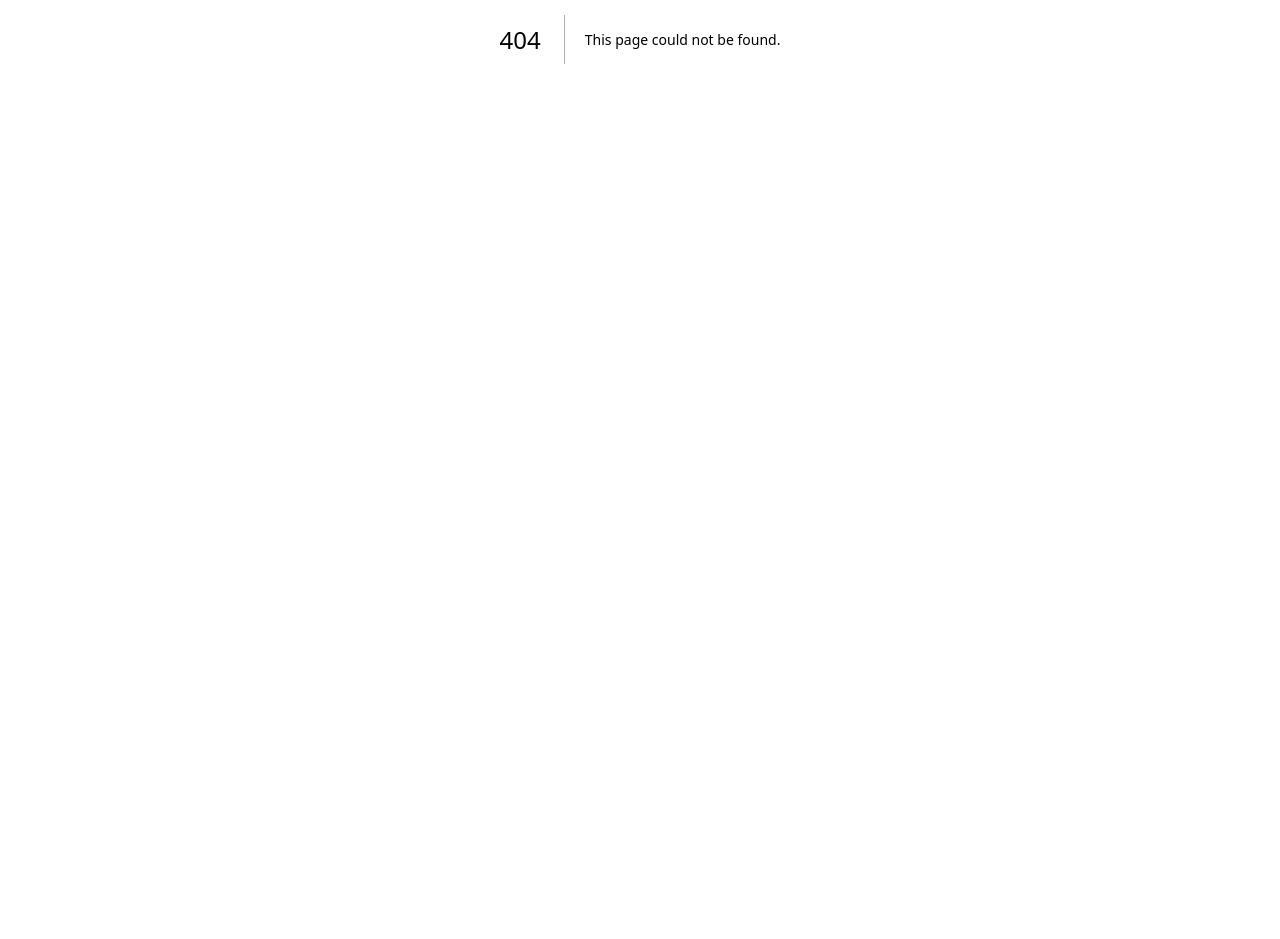
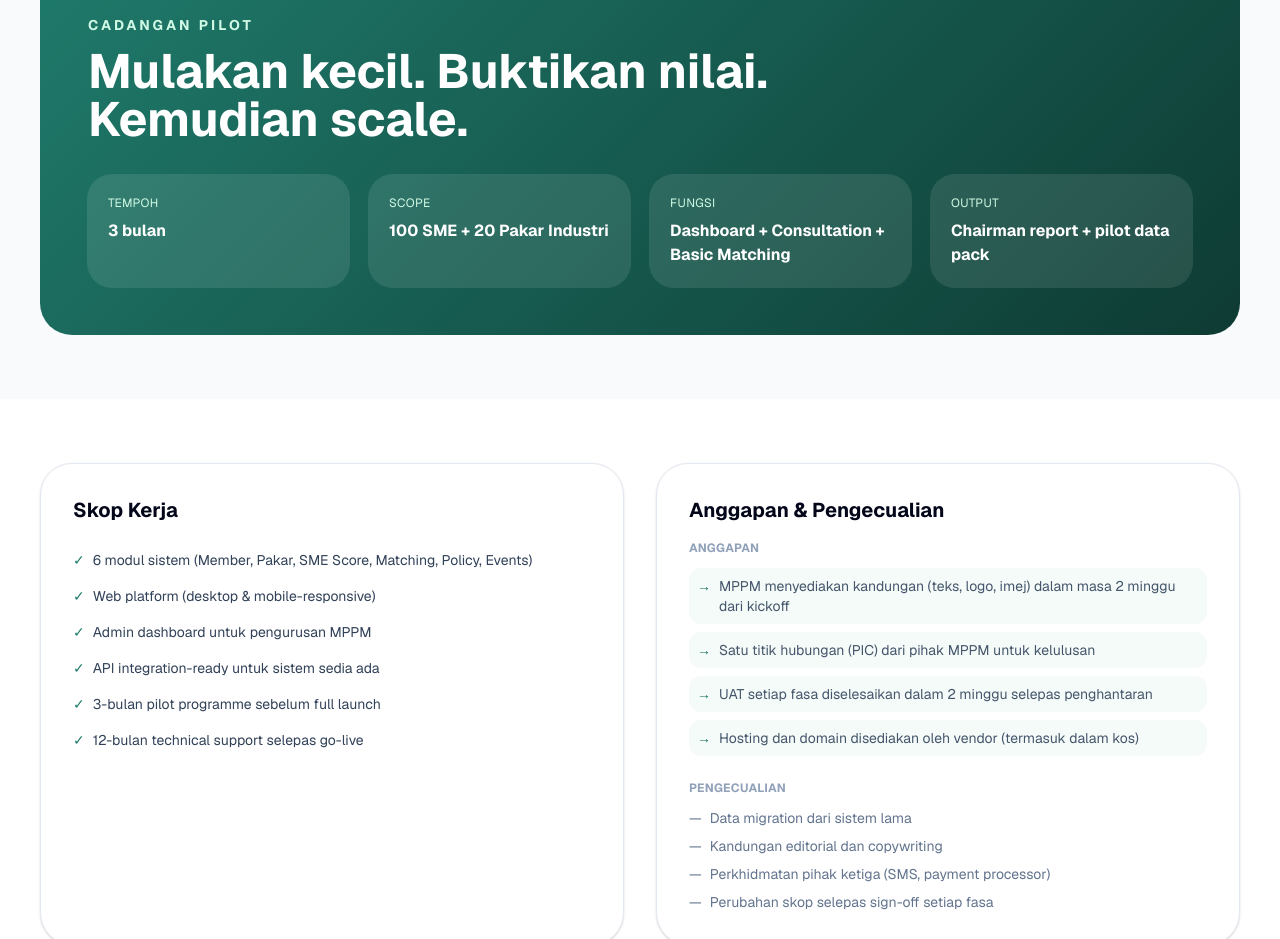
Before and after one commit to abdulhaziq/mppm, a Next.js app: page /terms in a window 1280 px wide. Before the commit this address had no page. Shown: the part 436-1375 px from the top of the page. Before the commit the page ends 875 px from the top, so only its background shows below. Built offline with nearby package versions, Linux system fonts and the light colour scheme.

Commit message:
feat: build terms and next steps page with pilot plan and CTA

```diff
--- /dev/null
+++ b/app/terms/page.tsx
@@ -0,0 +1,102 @@
+import { BRAND } from "@/lib/brand";
+import { Card } from "@/components/ui/Card";
+import { SectionHeader } from "@/components/ui/SectionHeader";
+import { PageNav } from "@/components/PageNav";
+import { pilotPlan, scopeSummary, assumptions, exclusions, paymentTerms, contactInfo } from "@/lib/data/terms";
+
+export default function TermsPage() {
+  return (
+    <main>
+      <section className="py-16 text-white" style={{ background: `linear-gradient(135deg, ${BRAND.dark}, #061A16)` }}>
+        <div className="mx-auto max-w-7xl px-6 lg:px-10">
+          <p className="text-sm font-bold uppercase tracking-[0.22em] text-emerald-300">05 / Terms & Next Steps</p>
+          <h1 className="mt-3 text-4xl font-bold tracking-tight md:text-6xl">Syarat & Langkah Seterusnya</h1>
+          <p className="mt-4 max-w-2xl text-lg text-slate-300">Semua yang perlu MPPM tahu sebelum bersetuju untuk meneruskan projek ini.</p>
+        </div>
+      </section>
+
+      <section className="mx-auto max-w-7xl px-6 py-16 lg:px-10">
+        <div className="rounded-[2rem] p-8 text-white md:p-12" style={{ background: `linear-gradient(135deg, ${BRAND.primary}, ${BRAND.dark})` }}>
+          <p className="text-sm font-bold uppercase tracking-[0.22em] text-emerald-100">Cadangan Pilot</p>
+          <h2 className="mt-3 max-w-4xl text-3xl font-bold md:text-5xl">Mulakan kecil. Buktikan nilai. Kemudian scale.</h2>
+          <div className="mt-8 grid gap-5 md:grid-cols-4">
+            {pilotPlan.map(([label, value]) => (
+              <div key={label} className="rounded-3xl bg-white/10 p-5 ring-1 ring-white/10">
+                <p className="text-xs uppercase tracking-wide text-emerald-100">{label}</p>
+                <p className="mt-2 font-bold text-white">{value}</p>
+              </div>
+            ))}
+          </div>
+        </div>
+      </section>
+
+      <section className="bg-white py-16">
+        <div className="mx-auto max-w-7xl px-6 lg:px-10">
+          <div className="grid gap-8 md:grid-cols-2">
+            <Card><div className="p-8">
+              <h3 className="text-xl font-bold text-slate-950">Skop Kerja</h3>
+              <ul className="mt-6 space-y-3">
+                {scopeSummary.map((item) => (
+                  <li key={item} className="flex gap-2 text-sm leading-6 text-slate-700">
+                    <span style={{ color: BRAND.primary }}>✓</span>{item}
+                  </li>
+                ))}
+              </ul>
+            </div></Card>
+            <Card><div className="p-8">
+              <h3 className="text-xl font-bold text-slate-950">Anggapan & Pengecualian</h3>
+              <div className="mt-4">
+                <p className="text-xs font-bold uppercase tracking-wide text-slate-400">Anggapan</p>
+                <ul className="mt-3 space-y-2">
+                  {assumptions.map((item) => (
+                    <li key={item} className="flex gap-2 rounded-xl p-2 text-sm text-slate-600" style={{ backgroundColor: BRAND.soft }}>
+                      <span style={{ color: BRAND.primary }}>→</span>{item}
+                    </li>
+                  ))}
+                </ul>
+              </div>
+              <div className="mt-6">
+                <p className="text-xs font-bold uppercase tracking-wide text-slate-400">Pengecualian</p>
+                <ul className="mt-3 space-y-2">
+                  {exclusions.map((item) => (
+                    <li key={item} className="flex gap-2 text-sm text-slate-500"><span>—</span>{item}</li>
+                  ))}
+                </ul>
+              </div>
+            </div></Card>
+          </div>
+        </div>
+      </section>
+
+      <section className="mx-auto max-w-7xl px-6 py-16 lg:px-10">
+        <SectionHeader eyebrow="Terma Pembayaran" title="Bagaimana pembayaran dibuat" />
+        <div className="mt-8 grid gap-4 md:grid-cols-2">
+          {paymentTerms.map((item, i) => (
+            <div key={item} className="flex items-start gap-4 rounded-3xl border border-slate-200 bg-white p-5">
+              <div className="flex h-8 w-8 shrink-0 items-center justify-center rounded-full text-sm font-bold text-white" style={{ backgroundColor: BRAND.primary }}>{i + 1}</div>
+              <p className="text-sm leading-6 text-slate-700">{item}</p>
+            </div>
+          ))}
+        </div>
+      </section>
+
+      <section className="bg-white py-16">
+        <div className="mx-auto max-w-7xl px-6 lg:px-10">
+          <div className="rounded-[2rem] p-8 text-center md:p-12" style={{ backgroundColor: BRAND.soft }}>
+            <h2 className="text-3xl font-bold tracking-tight text-slate-950 md:text-4xl">Bersedia untuk meneruskan?</h2>
+            <p className="mx-auto mt-4 max-w-xl text-lg text-slate-600">Hubungi kami untuk perbincangan lanjut, penjelasan skop atau untuk memulakan proses tandatangan perjanjian.</p>
+            <div className="mt-8 inline-flex flex-col items-center gap-1 rounded-[2rem] bg-white p-6 shadow-sm ring-1 ring-slate-200">
+              <p className="font-bold text-slate-950">{contactInfo.name}</p>
+              <p className="text-sm" style={{ color: BRAND.primary }}>{contactInfo.role}</p>
+              <a href={`mailto:${contactInfo.email}`} className="mt-2 text-sm text-slate-600 hover:underline">{contactInfo.email}</a>
+              <p className="text-sm text-slate-600">{contactInfo.phone}</p>
+              <p className="mt-1 text-xs text-slate-400">{contactInfo.company}</p>
+            </div>
+          </div>
+        </div>
+      </section>
+
+      <PageNav currentHref="/terms" />
+    </main>
+  );
+}
```
